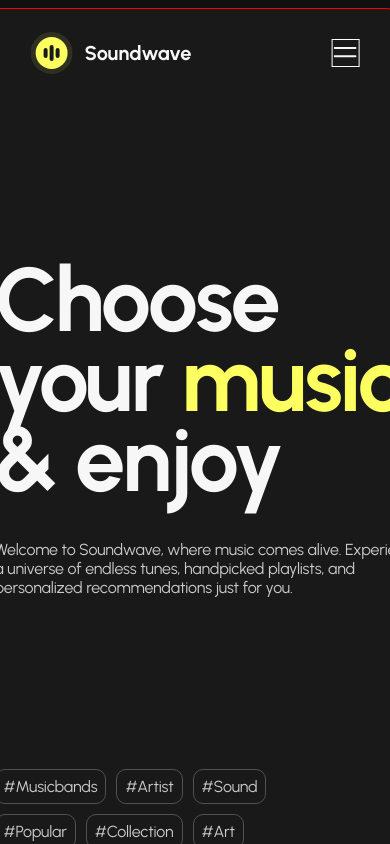
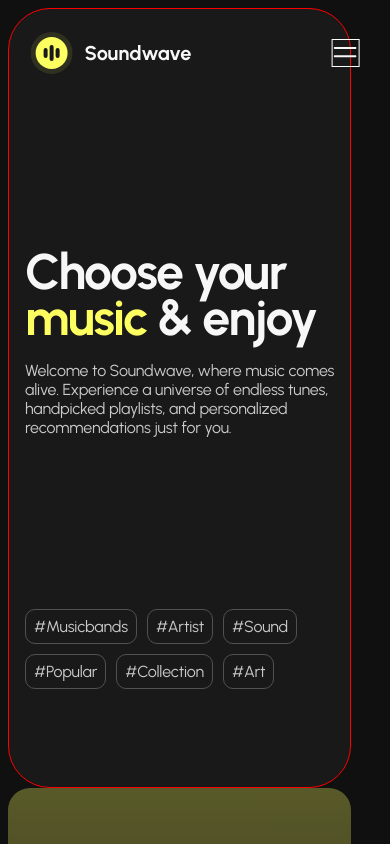
Before and after one commit to Tate-T/soundwave-typescript, a React (Create React App) app: page / in a window 390 px wide. Shown: the top 844 px of the page. Built offline with nearby package versions, Linux system fonts and the light colour scheme; no server answers.

Commit message:
adaptHetro

```diff
--- a/src/components/Hero/Hero.module.css
+++ b/src/components/Hero/Hero.module.css
@@ -1,18 +1,40 @@
 .sectionHero {
+  @media screen and (min-width: 768px) {
+    display: flex;
+    flex-direction: column;
+    justify-content: center;
+    align-items: center;
+    gap: 16px;
+  }
+  @media screen and (min-width: 1440px) {
+    flex-direction: row;
     display: flex;
     justify-content: center;
     align-items: center;
     gap: 16px;
   }
+}
 
 .cardOne {
+  width: 343px;
+  height: 780px;
+  border-radius: 42px;
+  border: solid 1px red;
+  background: #191919;
+  padding-top: 240px;
+  padding-left: 16px;
+  @media screen and (min-width: 768px) {
+    /* width: 736px;
+height: 868px; */
+    height: 868px;
+    width: 696px;
     padding-top: 251px;
     padding-left: 48px;
-  border-radius: 42px;
-  background: #191919;
-  border: solid 1px red;
+  }
+  @media screen and (min-width: 1440px) {
     height: 868px;
     width: 696px;
+  }
 }
 
 .listHesh {
@@ -49,25 +71,33 @@
 }
 
 .audioPlayer {
-  justify-content: center;
-  align-items: center;
-  display: flex;
-
-  width: 294px;
-  height: 68px;
-  flex-shrink: 0;
   border-radius: 12px;
   border: 1px solid rgba(255, 255, 255, 0.1);
   background: rgba(255, 255, 255, 0.25);
   backdrop-filter: blur(12.600000381469727px);
   position: absolute;
+  z-index: 5;
+  top: 404px;
+  left: 24px;
+  width: 294px;
+  height: 68px;
+  display: flex;
+
+  justify-content: center;
+  align-items: center;
+  @media screen and (min-width: 768px) {
+    top: 594px;
+    left: 54px;
+  }
+  @media screen and (min-width: 1440px) {
+    width: 294px;
+    height: 68px;
     top: 701px;
     left: 54px;
-  z-index: 5;
+  }
 }
 .cardTwo {
   position: relative;
-
   background: linear-gradient(
     180deg,
     rgba(253, 255, 97, 0.31) 0%,
@@ -75,19 +105,67 @@
   );
 
   backdrop-filter: blur(4.5px);
+
+  width: 343px;
+  height: 525px;
+  border-radius: 22px;
+
+  @media screen and (min-width: 768px) {
+    width: 736px;
+    height: 761px;
+  }
+  @media screen and (min-width: 1440px) {
     border-radius: 42px;
+
     width: 696px;
     border: solid 1px red;
     height: 868px;
+  }
 }
 .imgpopStar {
   z-index: 4;
   position: absolute;
   bottom: 0;
+  /* width: 343px;
+height: 464px; */
+  @media screen and (min-width: 768px) {
+    width: 736px;
+    height: 697px;
+  }
+  @media screen and (min-width: 1440px) {
+    width: 696px;
+    height: 697px;
+  }
 }
 
 .title {
   color: #f7f7f7;
+
+  /* Mobile/H1 */
+  font-family: Urbanist;
+  font-size: 50px;
+  font-style: normal;
+  font-weight: 700;
+  line-height: 46px; /* 92% */
+  letter-spacing: -1.5px;
+  @media screen and (min-width: 768px) {
+    /* color: #F7F7F7;
+
+font-family: Urbanist;
+font-size: 90px;
+font-style: normal;
+font-weight: 700;
+line-height: 80px;
+letter-spacing: -2.7px; */
+    font-family: Urbanist;
+    font-size: 90px;
+    font-style: normal;
+    font-weight: 700;
+    line-height: 80px;
+    letter-spacing: -2.7px;
+    width: 431px;
+  }
+  @media screen and (min-width: 1440px) {
     font-family: Urbanist;
     font-size: 90px;
     font-style: normal;
@@ -97,9 +175,17 @@
 
     width: 431px;
   }
+}
 
 .titleSpan {
  color: #fdff61;
+font-family: Urbanist;
+font-size: 50px;
+font-style: normal;
+font-weight: 700;
+line-height: 46px;
+letter-spacing: -1.5px;
+  @media screen and (min-width: 768px) {
 font-family: Urbanist;
 font-size: 90px;
 font-style: normal;
@@ -107,10 +193,41 @@
 line-height: 80px;
 letter-spacing: -2.7px;
   }
+  @media screen and (min-width: 1440px) {
+
+  font-family: Urbanist;
+  font-size: 90px;
+  font-style: normal;
+  font-weight: 700;
+  line-height: 80px;
+  letter-spacing: -2.7px;
+  }
+}
 
 .titleTxt {
+  width: 311px;
+
+  color: rgba(247, 247, 247, 0.8);
+margin-top: 20px;
+  font-family: Urbanist;
+  font-size: 16px;
+  font-style: normal;
+  font-weight: 400;
+  line-height: normal;
+  letter-spacing: -0.16px;
+  @media screen and (min-width: 768px) {
+    margin-top: 40px;
+    /* Desktop_Tablet/Text */
+font-family: Urbanist;
+font-size: 16px;
+font-style: normal;
+font-weight: 400;
+line-height: normal;
+letter-spacing: -0.16px;
 width: 431px;
-  color: rgba(247, 247, 247, 0.8);
+  }
+  @media screen and (min-width: 1440px) {
+    width: 431px;
     margin-top: 40px;
     font-family: Urbanist;
     font-size: 16px;
@@ -119,3 +236,4 @@
     line-height: normal;
     letter-spacing: -0.16px;
   }
+}
--- a/src/components/Hero/Hero.tsx
+++ b/src/components/Hero/Hero.tsx
@@ -11,6 +11,7 @@ const Hero = () => {
 	const togglePlay = () => {
 		const audio = audioRef.current
 		if (!audio) return
+
 
 		if (isPlaying) {
 			audio.pause()
```
Lines whose indentation alone changed are shown as unchanged.
